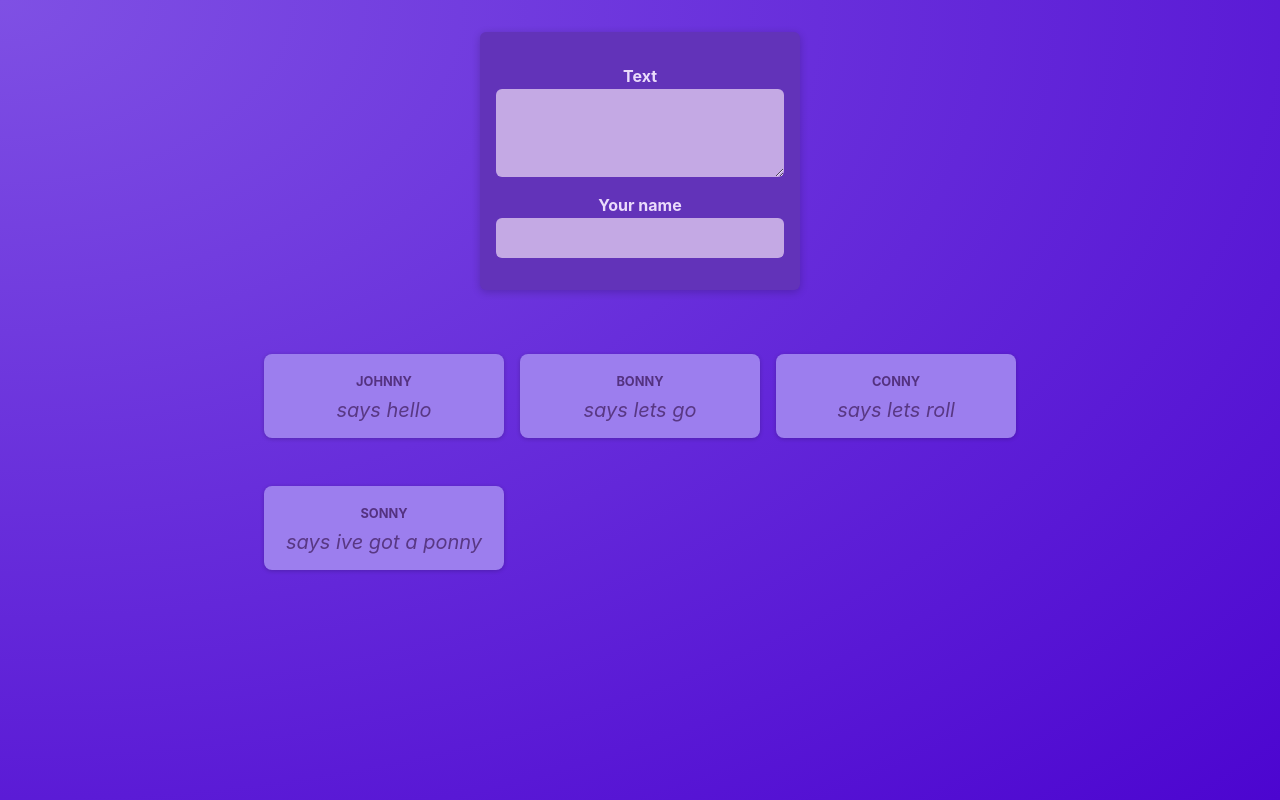
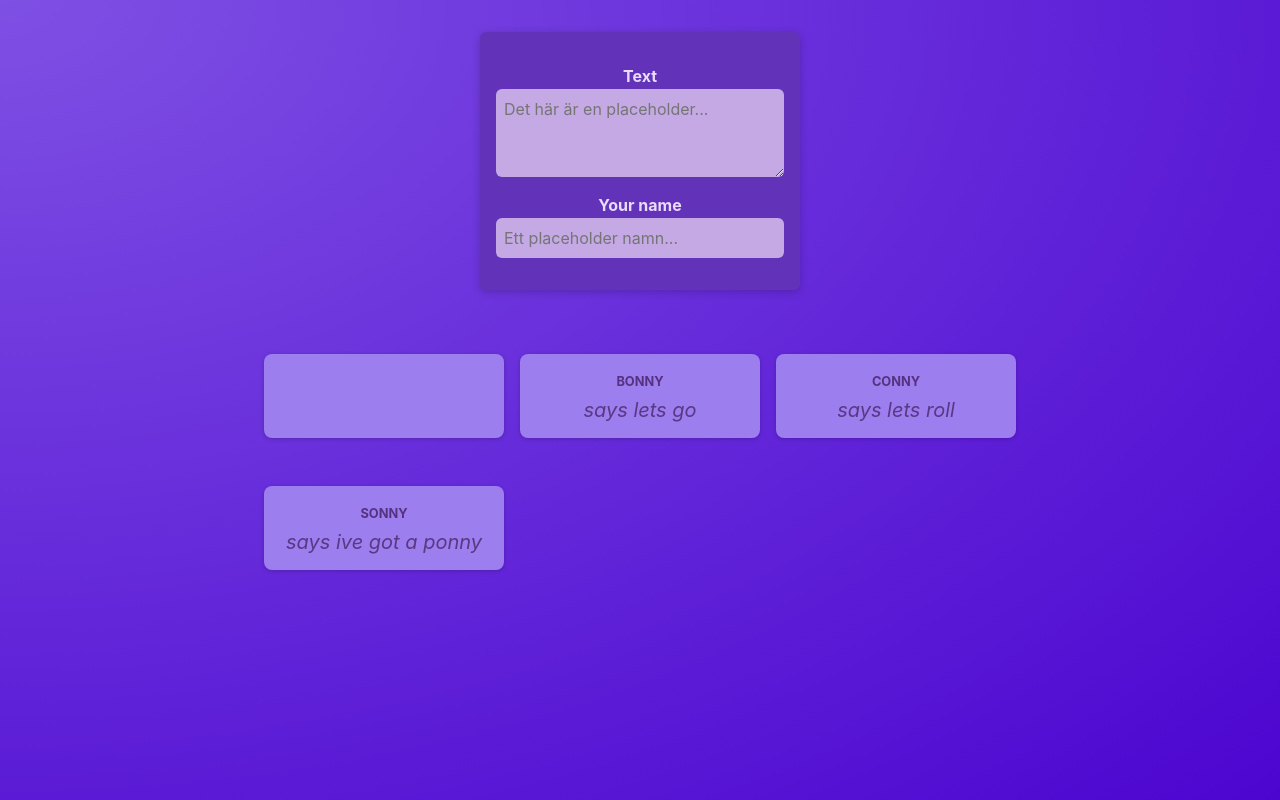
Before and after one commit to johanaller/next-js-react, a React (Vite) app: page / in a window 1280 px wide. Built offline with nearby package versions, Linux system fonts and the light colour scheme.

Commit message:
modal test

```diff
--- a/src/components/NewPost.jsx
+++ b/src/components/NewPost.jsx
@@ -1,27 +1,60 @@
 import styles from "./NewPost.module.css"
-import { useState } from "react";
 
-function NewPost() {
-
-    const [text, setText] = useState("");
-
-    const keyDownHandler = (event) => {
-        console.log("Key pressed:", event.key);
-        setText(event.target.value)
-    };
-
+function NewPost({ changeBodyHandler, changeAuthorHandler }) {
     return (
         <form className={styles.form}>
             <p>
                 <label htmlFor="body">Text</label>
-                <textarea id="body" required rows={3} onKeyDown={keyDownHandler} />
+                <textarea id="body" required rows={3} placeholder={'Det här är en placeholder...'} onChange={changeBodyHandler} />
             </p>
             <p>
                 <label htmlFor="name"> Your name</label>
-                <input type="text" id="name" />
+                <input type="text" id="name" placeholder="Ett placeholder namn..." required onChange={changeAuthorHandler} />
             </p>
         </form>
     )
 }
 
 export default NewPost
+
+
+// import React from "react";
+// import styles from "./NewPost.module.css";
+// import { useState } from "react";
+
+// function NewPost({ changeBodyHandler, changeAuthorHandler }) {
+//     const [modalOpen, setModalOpen] = useState(false);
+
+//     const toggleModal = () => {
+//         setModalOpen(!modalOpen);
+//     };
+
+//     const closeModal = () => {
+//         setModalOpen(false);
+//     };
+
+//     return (
+//         <div>
+//             <button onClick={toggleModal}>Open Modal</button>
+//             {modalOpen && (
+//                 <div className={styles.modal}>
+//                     <div className={styles.modalContent}>
+//                         <span className={styles.close} onClick={closeModal}>&times;</span>
+//                         <form className={styles.form}>
+//                             <p>
+//                                 <label htmlFor="body">Text</label>
+//                                 <textarea id="body" required rows={3} placeholder={"Det här är en placeholder..."} onChange={changeBodyHandler} />
+//                             </p>
+//                             <p>
+//                                 <label htmlFor="name"> Your name</label>
+//                                 <input type="text" id="name" placeholder="Ett placeholder namn..." required onChange={changeAuthorHandler} />
+//                             </p>
+//                         </form>
+//                     </div>
+//                 </div>
+//             )}
+//         </div>
+//     );
+// }
+
+// export default NewPost;
--- a/src/components/PostList.jsx
+++ b/src/components/PostList.jsx
@@ -1,13 +1,24 @@
 import NewPost from "./NewPost";
 import Post from "./Post";
 import styles from "./PostList.module.css"
+import { useState } from "react";
 
 function PostList() {
+    const [bodyText, setBodyText] = useState("");
+    const changeBodyHandler = (event) => {
+        setBodyText(event.target.value)
+    };
+
+    const [authorName, setAuthorName] = useState("");
+    const changeAuthorHandler = (event) => {
+        setAuthorName(event.target.value)
+    };
+
     return (
         <>
-            <NewPost />
+            <NewPost {...{ changeAuthorHandler, changeBodyHandler }} />
             <ul className={styles.posts}>
-                <Post author="johnny " body="says hello" />
+                <Post author={authorName} body={bodyText} />
                 <Post author="bonny" body="says lets go" />
                 <Post author="conny" body="says lets roll" />
                 <Post author="sonny" body="says ive got a ponny" />
```
Also changed, not shown: src/components/NewPost.module.css (+38 -0 lines).
